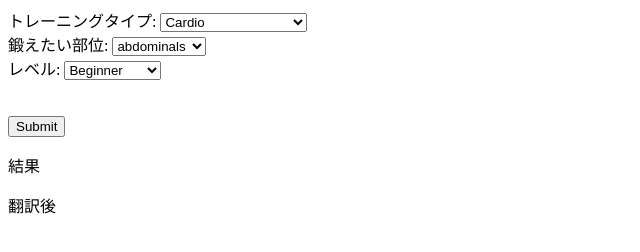
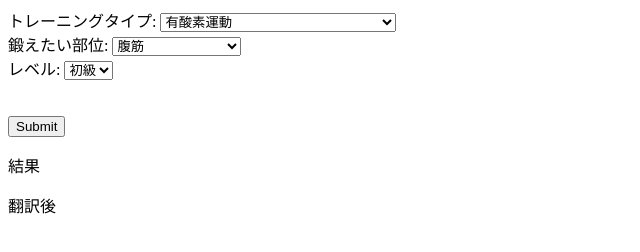
Before and after one commit to miya52352/WorkOurApp-Backend, a plain HTML site: page HTML/main.html in a window 1280 px wide. Shown: the whole page, without its empty margins (0-640 px from the left). Drawn offline with Linux system fonts and the light colour scheme.

Commit message:
選択を日本語に

```diff
--- a/HTML/main.html
+++ b/HTML/main.html
@@ -8,35 +8,35 @@
     <form id=" exercise-type-form">
         <label for=" exercise-type">トレーニングタイプ:</label>
         <select id="exercise-type" name="exercise-type">
-            <option value="cardio">Cardio</option>
-            <option value="olympic_weightlifting">Olympic Weightlifting</option>
-            <option value="plyometrics">Plyometrics</option>
-            <option value="powerlifting">Powerlifting</option>
-            <option value="strength">Strength</option>
-            <option value="stretching">Stretching</option>
-            <option value="strongman">Strongman</option>
+            <option value="cardio">有酸素運動</option>
+            <option value="olympic_weightlifting">オリンピックウェイトリフティング</option>
+            <option value="plyometrics">プライオメトリクス</option>
+            <option value="powerlifting">パワーリフティング</option>
+            <option value="strength">筋力トレーニング</option>
+            <option value="stretching">ストレッチ</option>
+            <option value="strongman">ストロングマン</option>
         </select>
     </form>
 
     <form id="muscle-form">
         <label for="muscle-groups">鍛えたい部位:</label>
         <select id="muscle-groups" name="muscle-groups">
-            <option value="abdominals">abdominals</option>
-            <option value="abductors">abductors</option>
-            <option value="adductors">adductors</option>
-            <option value="biceps">biceps</option>
-            <option value="calves">calves</option>
-            <option value="chest">chest</option>
-            <option value="forearms">forearms</option>
-            <option value="glutes">glutes</option>
-            <option value="hamstrings">hamstrings</option>
-            <option value="lats">lats</option>
-            <option value="lower_back">lower back</option>
-            <option value="middle_back">middle back</option>
-            <option value="neck">neck</option>
-            <option value="quadriceps">quadriceps</option>
-            <option value="traps">traps</option>
-            <option value="triceps">triceps</option>
+            <option value="abdominals">腹筋</option>
+            <option value="abductors">外転筋</option>
+            <option value="adductors">内転筋</option>
+            <option value="biceps">二頭筋</option>
+            <option value="calves">ふくらはぎ</option>
+            <option value="chest">胸筋</option>
+            <option value="forearms">前腕</option>
+            <option value="glutes">臀筋</option>
+            <option value="hamstrings">ハムストリングス</option>
+            <option value="lats">広背筋</option>
+            <option value="lower_back">下背部</option>
+            <option value="middle_back">中背部</option>
+            <option value="neck">首</option>
+            <option value="quadriceps">大腿四頭筋</option>
+            <option value="traps">僧帽筋</option>
+            <option value="triceps">三頭筋</option>
         </select>
     </form>
 
@@ -44,9 +44,9 @@
     <form id="exercise-type-form">
         <label for="level">レベル:</label>
         <select id="level" name="level">
-            <option value="beginner">Beginner</option>
-            <option value="intermediate">Intermediate</option>
-            <option value="expert">Expert</option>
+            <option value="beginner">初級</option>
+            <option value="intermediate">中級</option>
+            <option value="expert">上級</option>
         </select>
     </form>
 
```
